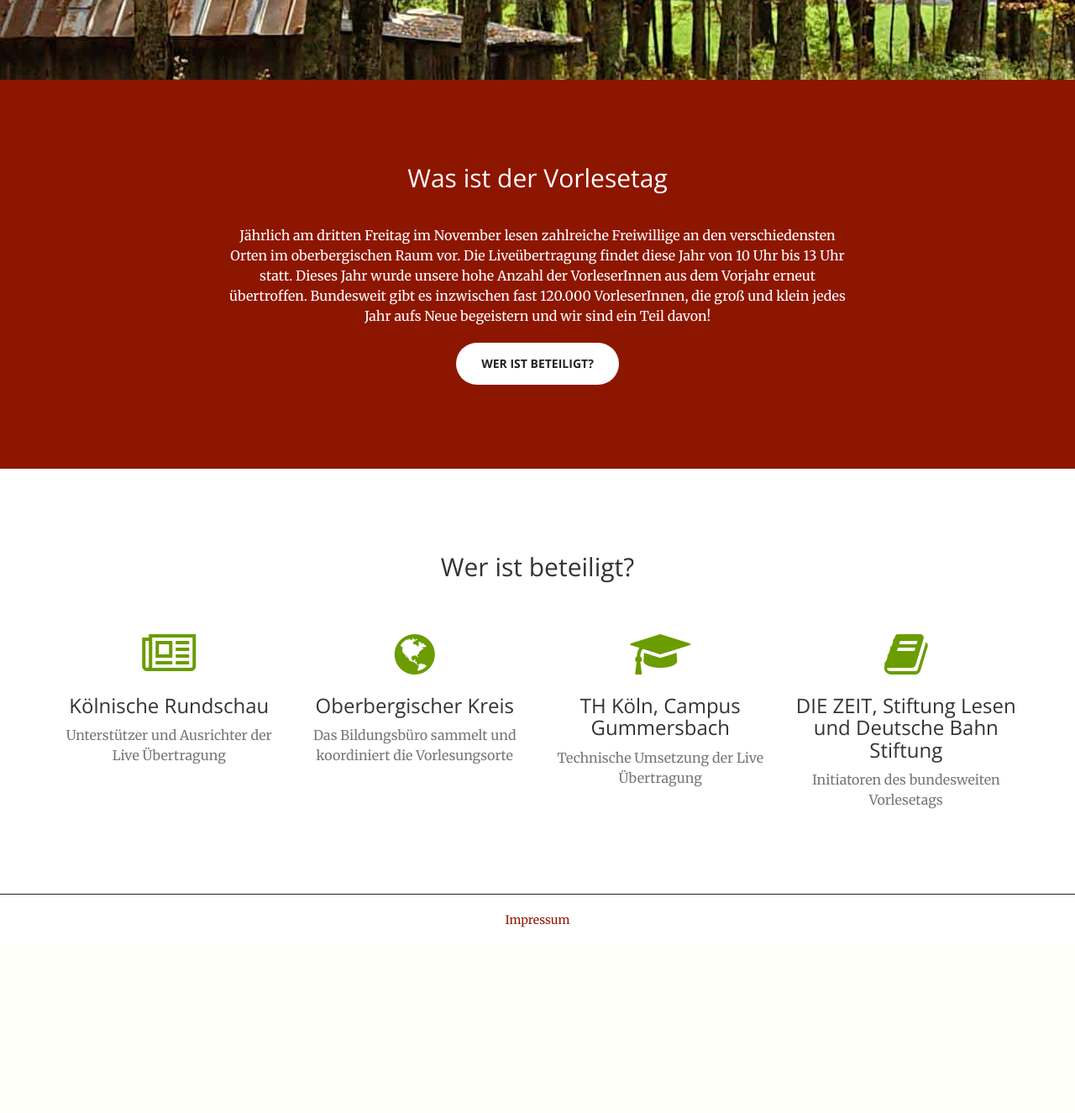
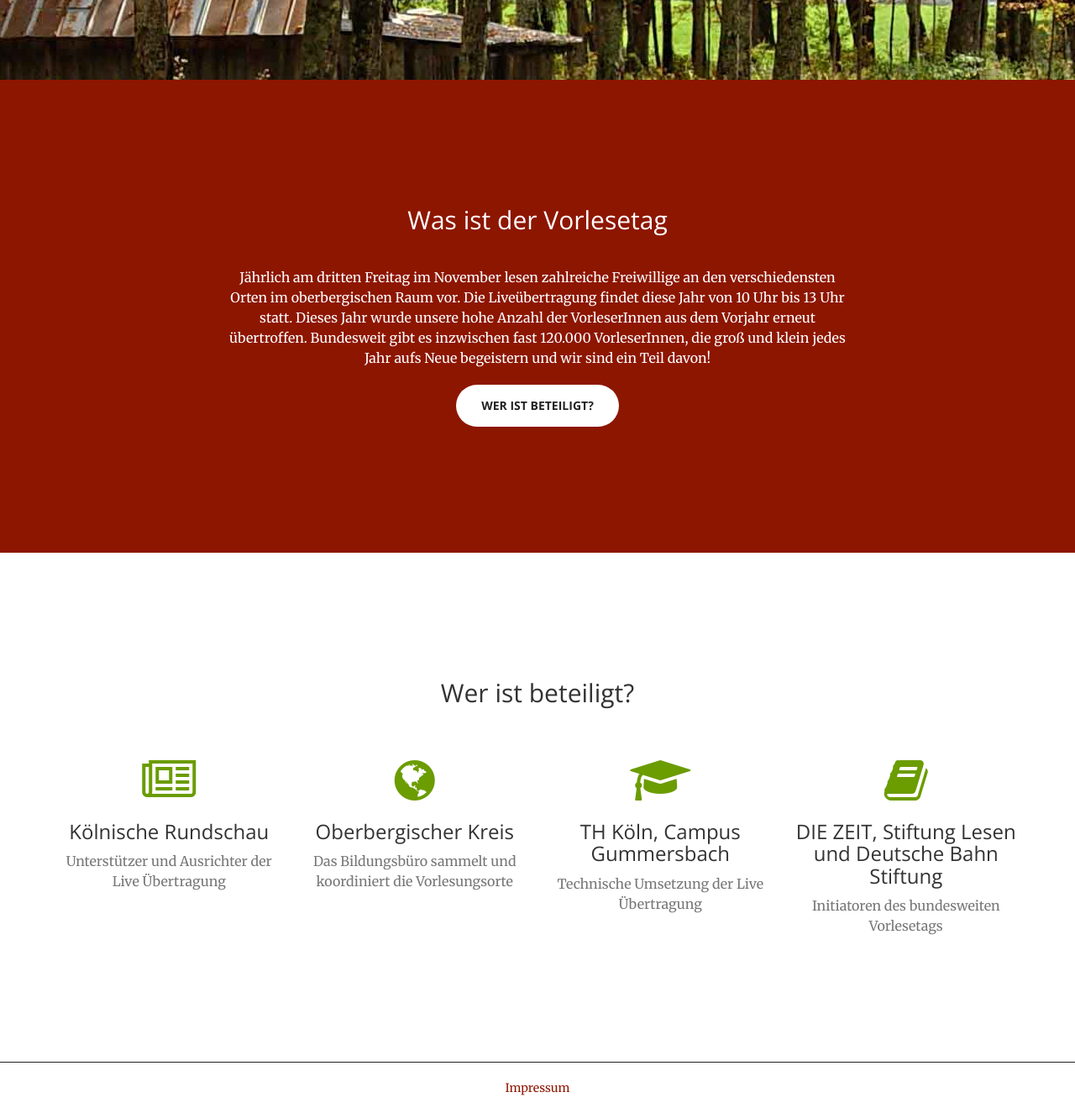
Before and after one commit to th-koeln/oberbergischervorlesetag, a PHP site: page / in a window 1280 px wide. Shown: the part 705-2030 px from the top of the page at 84% size. Before the commit the page ends 1830 px from the top, so only its background shows below. Run offline with PHP 8.4, Linux system fonts and the light colour scheme; style sheets or scripts are compiled from the project's sources; some libraries are stand-ins or nearby versions.

Commit message:
changed padding

```diff
--- a/css/main.css
+++ b/css/main.css
@@ -39,7 +39,7 @@ p {
   color: white; }
 
 section {
-  padding: 100px 0;
+  padding: 80px 0;
   position: relative;
   z-index: 10; }
 
@@ -307,4 +307,8 @@ body {
   padding: 20px;
   text-align: center; }
 
+@media (min-width: 768px) {
+  section {
+    padding: 150px 0; } }
+
 /*# sourceMappingURL=main.css.map */
--- a/css/main.sass
+++ b/css/main.sass
@@ -42,7 +42,7 @@ p
   color: opacify(white, 0.7)
 
 section
-  padding: 100px 0
+  padding: 80px 0
   position: relative
   z-index: 10
 
@@ -315,3 +315,7 @@ body
   border-top: 1px solid $gray-darker
   padding: 20px
   text-align: center
+
+@media (min-width: 768px)
+  section
+    padding: 150px 0
```
Also changed, not shown: 1 other file.
